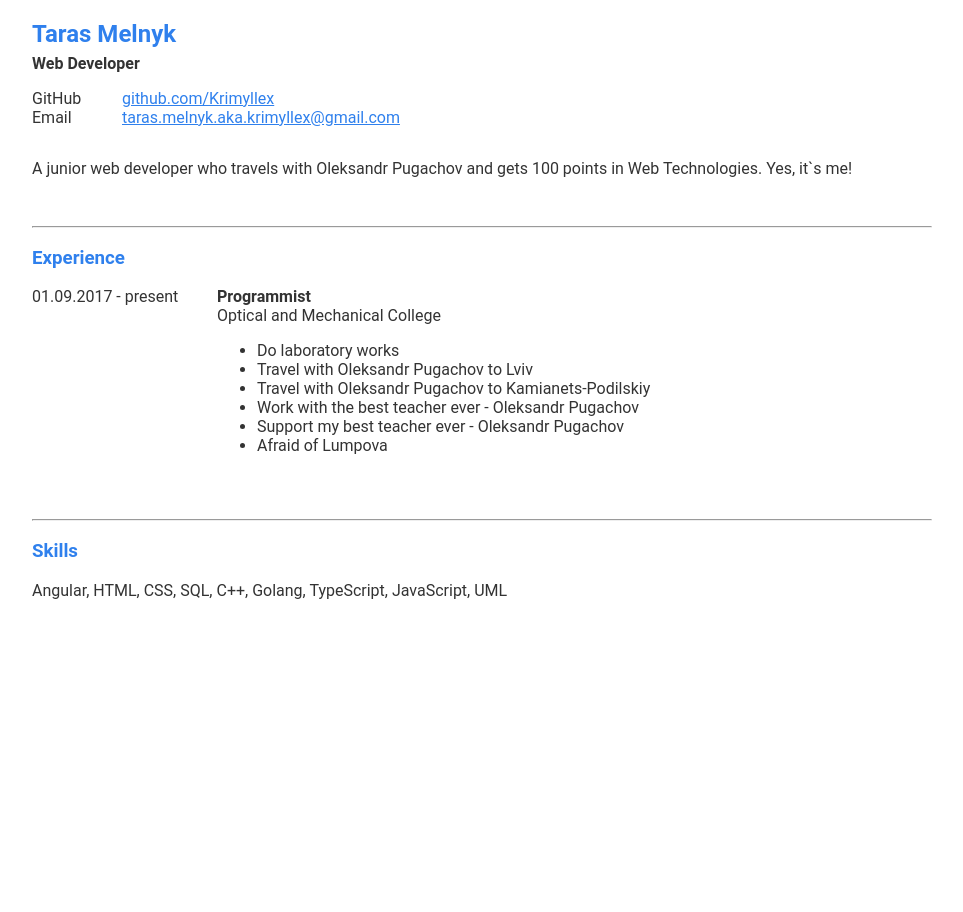
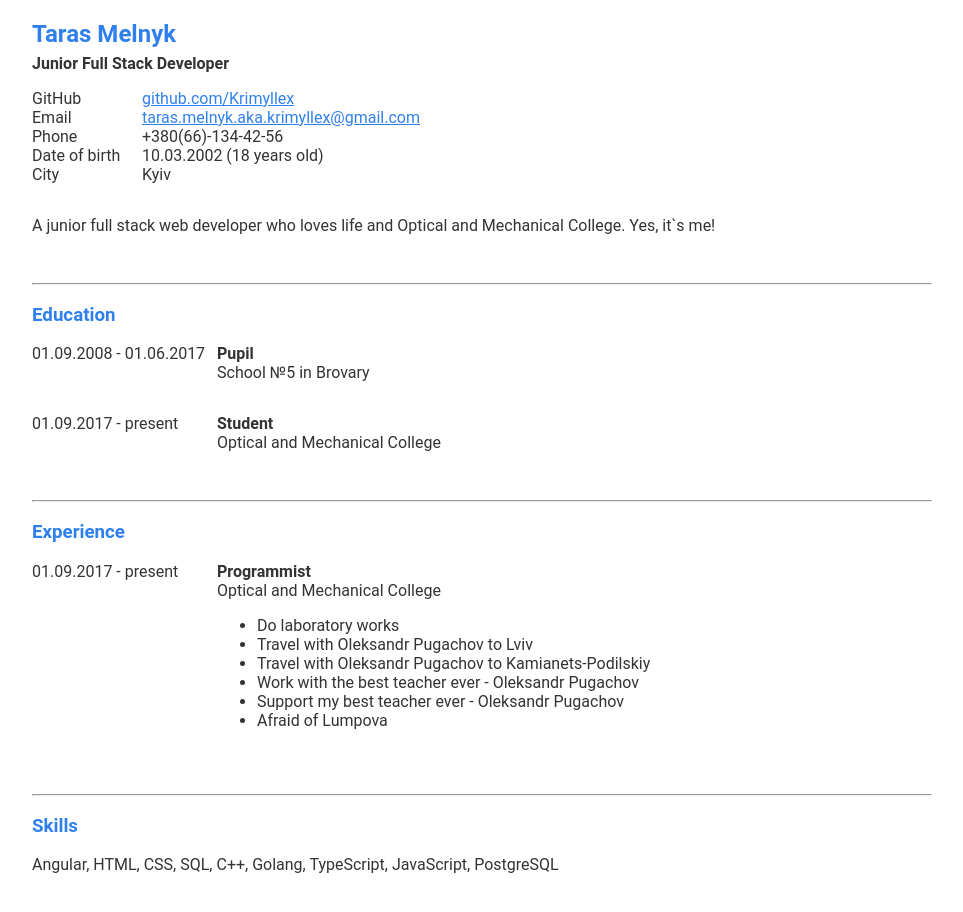
Before and after one commit to DubBro/Web-Technologies, a plain HTML site: page CV/index.html in a window 1280 px wide. Shown: the whole page, without its empty margins (158-1121 px from the left). Before the commit the page ends 800 px from the top, so only its background shows below. Drawn offline with Linux system fonts and the light colour scheme.

Commit message:
Update CV

```diff
--- a/CV/index.html
+++ b/CV/index.html
@@ -9,7 +9,7 @@
     <div class="cv">
         <section>
             <h1>Taras Melnyk</h1>
-            <h2>Web Developer</h2>
+            <h2>Junior Full Stack Developer</h2>
 
             <div class="contacts">
                 <div class="contact">
@@ -29,12 +29,60 @@
                         <a href="mailto:taras.melnyk.aka.krimyllex@gmail.com">taras.melnyk.aka.krimyllex@gmail.com</a>
                     </div>
                 </div>
+
+                <div class="contact">
+                    <div class="contact_type">
+                        Phone
+                    </div>
+                    <div class="contact_value">
+                        +380(66)-134-42-56
+                    </div>
+                </div>
+
+                <div class="contact">
+                    <div class="contact_type">
+                        Date of birth
+                    </div>
+                    <div class="contact_value">
+                        10.03.2002 (18 years old)
+                    </div>
+                </div>
+
+                <div class="contact">
+                    <div class="contact_type">
+                        City
+                    </div>
+                    <div class="contact_value">
+                        Kyiv
+                    </div>
+                </div>
             </div>
 
             <div class="description">
-                A junior web developer who travels with Oleksandr Pugachov
-                and gets 100 points in Web Technologies.
+                A junior full stack web developer who loves life and Optical and Mechanical College.
                 Yes, it`s me!
+            </div>
+        </section>
+
+        <hr>
+
+        <section>
+            <h3>Education</h3>
+
+            <div class="education">
+                <div class="education_date">01.09.2008 - 01.06.2017</div>
+                <div class="education_description">
+                    <div class="education_name">Pupil</div>
+                    <div class="education_institution">School №5 in Brovary</div>
+                </div>
+            </div>
+
+            <div class="education">
+                <div class="education_date">01.09.2017 - present</div>
+                <div class="education_description">
+                    <div class="education_name">Student</div>
+                    <div class="education_institution">Optical and Mechanical College</div>
+                </div>
             </div>
         </section>
 
@@ -67,7 +115,7 @@
         <section>
             <h3>Skills</h3>
             <div>
-                Angular, HTML, CSS, SQL, C++, Golang, TypeScript, JavaScript, UML
+                Angular, HTML, CSS, SQL, C++, Golang, TypeScript, JavaScript, PostgreSQL
             </div>
         </section>
     </div>
--- a/CV/main.scss
+++ b/CV/main.scss
@@ -46,8 +46,12 @@ section {
   display: flex;
 
   &_type {
-    min-width: 90px;
+    min-width: 110px;
   }
+}
+
+.description {
+  margin-bottom: 2em;
 }
 
 .experience {
@@ -62,3 +66,16 @@ section {
     font-weight: bold;
   }
 }
+
+.education {
+  display: flex;
+  margin-bottom: 2em;
+
+  &_date {
+    min-width: 185px;
+    margin-bottom: 1em;
+  }
+  &_name {
+    font-weight: bold;
+  }
+}
```
Also changed, not shown: CV/main.css.
